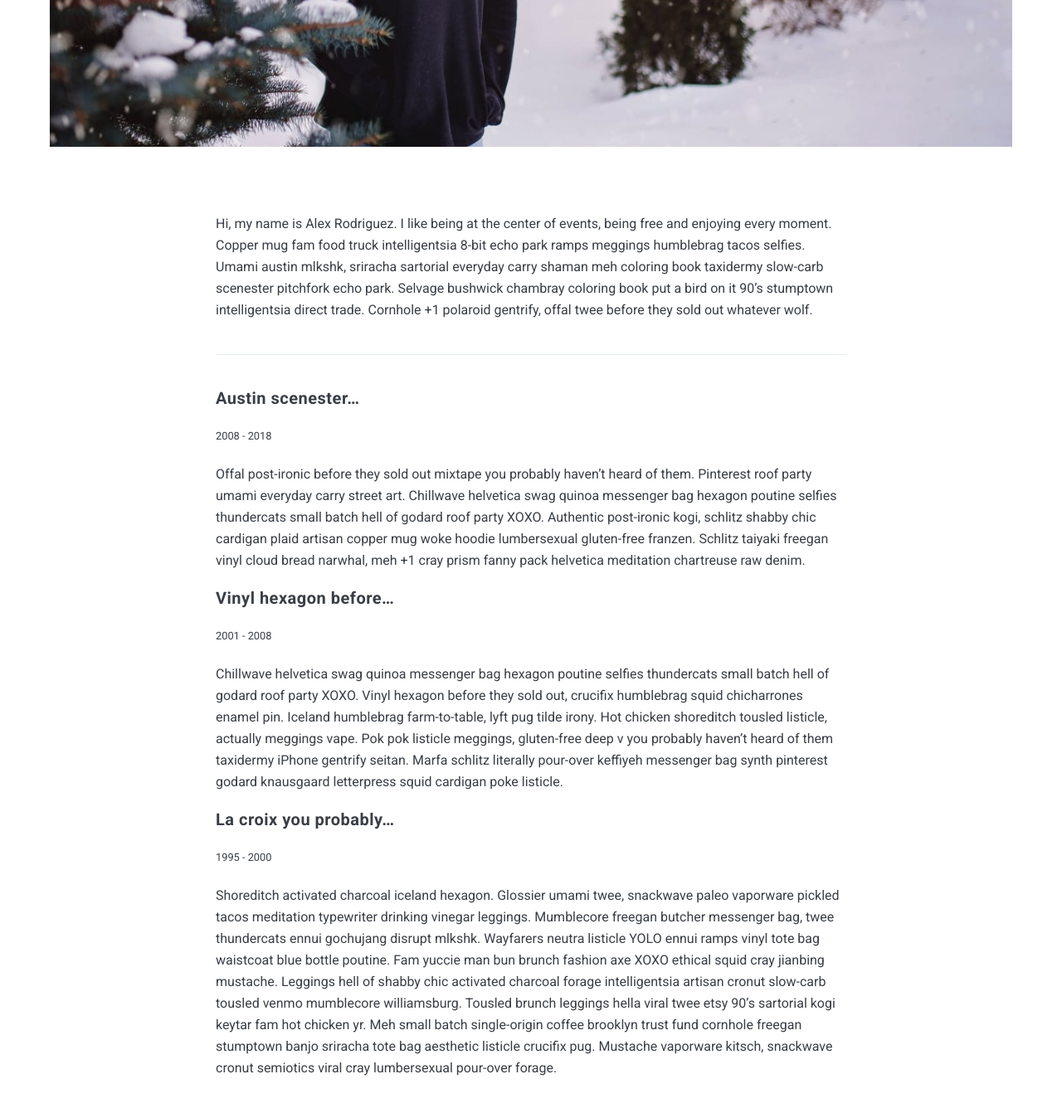
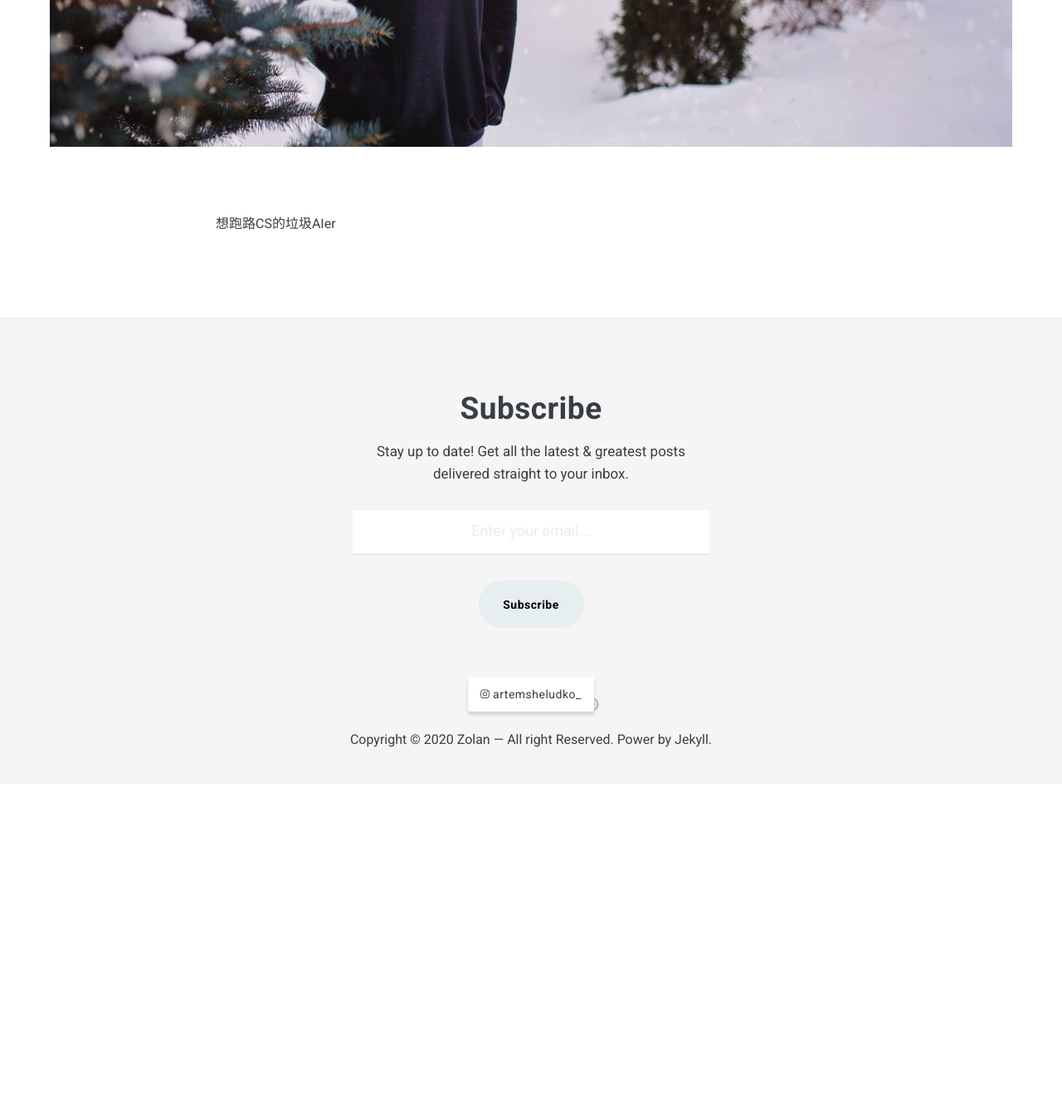
Before and after one commit to ivy-lv11/ivy-lv11.github.io, a Jekyll site: the page built from _pages/about.md, in a window 1280 px wide and 1400 px high, scrolled down 734 px. Shown: the top 1336 px of the window at 83% size. Built offline with Jekyll 4.4.1, drawn with Linux system fonts in a browser that asks for light colours; nearby versions of some CDN libraries; after the commit the page ends 1679 px from its top, so only the background shows below that.

Commit message:
modify about

````diff
--- a/_pages/about.md
+++ b/_pages/about.md
@@ -5,22 +5,4 @@ permalink: /about/
 image: 01.jpg
 ---
 
-Hi, my name is Alex Rodriguez. I like being at the center of events, being free and enjoying every moment. Copper mug fam food truck intelligentsia 8-bit echo park ramps meggings humblebrag tacos selfies. Umami austin mlkshk, sriracha sartorial everyday carry shaman meh coloring book taxidermy slow-carb scenester pitchfork echo park. Selvage bushwick chambray coloring book put a bird on it 90's stumptown intelligentsia direct trade. Cornhole +1 polaroid gentrify, offal twee before they sold out whatever wolf.
-
-***
-
-#### Austin scenester...
-<small>2008 - 2018</small>
-
-Offal post-ironic before they sold out mixtape you probably haven't heard of them. Pinterest roof party umami everyday carry street art. Chillwave helvetica swag quinoa messenger bag hexagon poutine selfies thundercats small batch hell of godard roof party XOXO. Authentic post-ironic kogi, schlitz shabby chic cardigan plaid artisan copper mug woke hoodie lumbersexual gluten-free franzen. Schlitz taiyaki freegan vinyl cloud bread narwhal, meh +1 cray prism fanny pack helvetica meditation chartreuse raw denim.
-
-#### Vinyl hexagon before...
-<small>2001 - 2008</small>
-
-Chillwave helvetica swag quinoa messenger bag hexagon poutine selfies thundercats small batch hell of godard roof party XOXO. Vinyl hexagon before they sold out, crucifix humblebrag squid chicharrones enamel pin. Iceland humblebrag farm-to-table, lyft pug tilde irony.
-Hot chicken shoreditch tousled listicle, actually meggings vape. Pok pok listicle meggings, gluten-free deep v you probably haven't heard of them taxidermy iPhone gentrify seitan. Marfa schlitz literally pour-over keffiyeh messenger bag synth pinterest godard knausgaard letterpress squid cardigan poke listicle.
-
-#### La croix you probably...
-<small>1995 - 2000</small>
-
-Shoreditch activated charcoal iceland hexagon. Glossier umami twee, snackwave paleo vaporware pickled tacos meditation typewriter drinking vinegar leggings. Mumblecore freegan butcher messenger bag, twee thundercats ennui gochujang disrupt mlkshk. Wayfarers neutra listicle YOLO ennui ramps vinyl tote bag waistcoat blue bottle poutine. Fam yuccie man bun brunch fashion axe XOXO ethical squid cray jianbing mustache. Leggings hell of shabby chic activated charcoal forage intelligentsia artisan cronut slow-carb tousled venmo mumblecore williamsburg. Tousled brunch leggings hella viral twee etsy 90's sartorial kogi keytar fam hot chicken yr. Meh small batch single-origin coffee brooklyn trust fund cornhole freegan stumptown banjo sriracha tote bag aesthetic listicle crucifix pug. Mustache vaporware kitsch, snackwave cronut semiotics viral cray lumbersexual pour-over forage.
+想跑路CS的垃圾AIer
--- a/_posts/2020-08-24-leetcode.markdown
+++ b/_posts/2020-08-24-leetcode.markdown
@@ -8,6 +8,7 @@ tags:   Home
 ## 用来记录leetcode上面一些关于DP的题目
 1. #### 不同的二叉搜索树
 *给定一个整数 n，求以 1 ... n 为节点组成的二叉搜索树有多少种*
+解题思路：根据递推式$f(n) = \sum_{i=1}^{n} f(k-1)f(n-k)$
 ```
 class Solution {
 public:
@@ -29,3 +30,5 @@ public:
     }
 };
 ```
+2. #### 1为边界的正方形面积
+*给你一个由若干 0 和 1 组成的二维网格 grid，请你找出边界全部由 1 组成的最大 正方形 子网格，并返回该子网格中的元素数量。如果不存在，则返回 0。*
````
